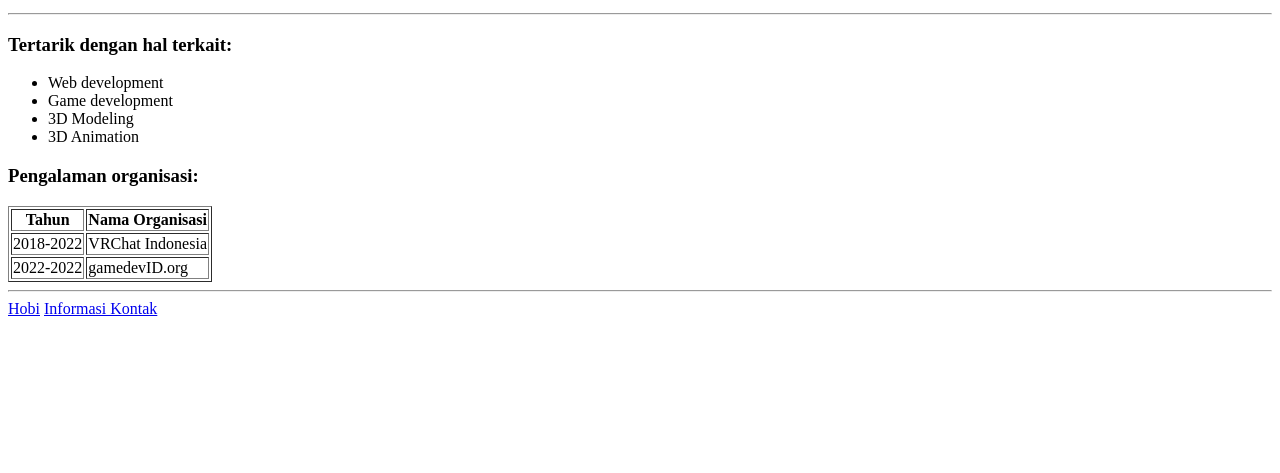
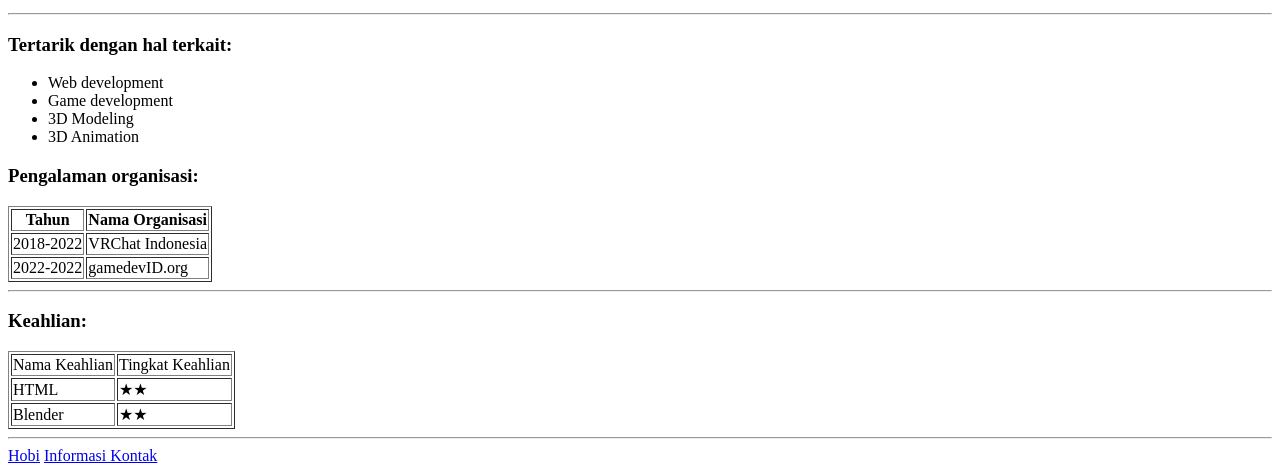
Before and after one commit to Nywaa/Web-Development-EX, a plain HTML site: page index.html in a window 1280 px wide. Shown: the part 602-1075 px from the top of the page. Before the commit the page ends 928 px from the top, so only its background shows below. Drawn offline with Linux system fonts and the light colour scheme.

Commit message:
Added input form

```diff
--- a/index.html
+++ b/index.html
@@ -39,6 +39,26 @@
             </tbody>
         </table>
         <hr>
+        <h3>Keahlian:</h3>
+        <table border="1px">
+            <thead>
+                <tr>
+                    <td>Nama Keahlian</td>
+                    <td>Tingkat Keahlian</td>
+                </tr>
+            </thead>
+            <tbody>
+                <tr>
+                    <td>HTML</td>
+                    <td>★★</td>
+                </tr>
+                <tr>
+                    <td>Blender</td>
+                    <td>★★</td>
+                </tr>
+            </tbody>
+        </table>
+        <hr>
         <a href="hobi.html">Hobi</a>
         <a href="kontak.html">Informasi Kontak</a>
     </body>
```
Also changed, not shown: kontak.html (+10 -0 lines).
